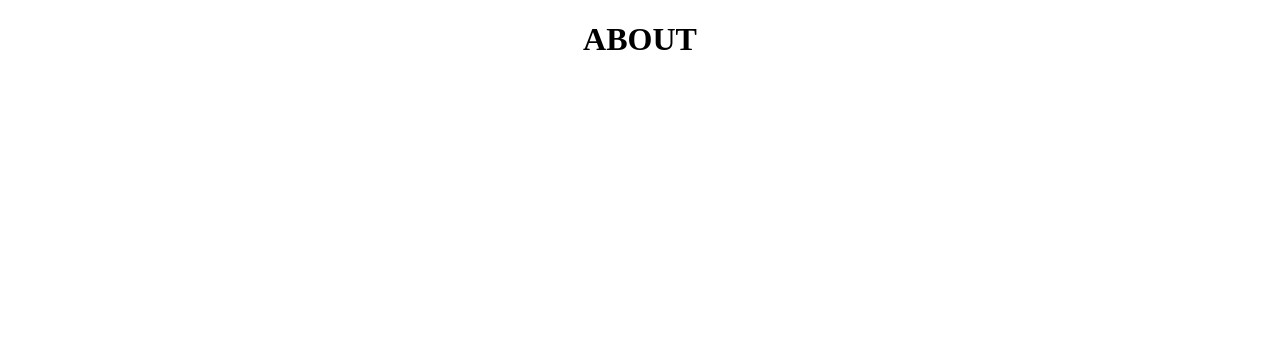
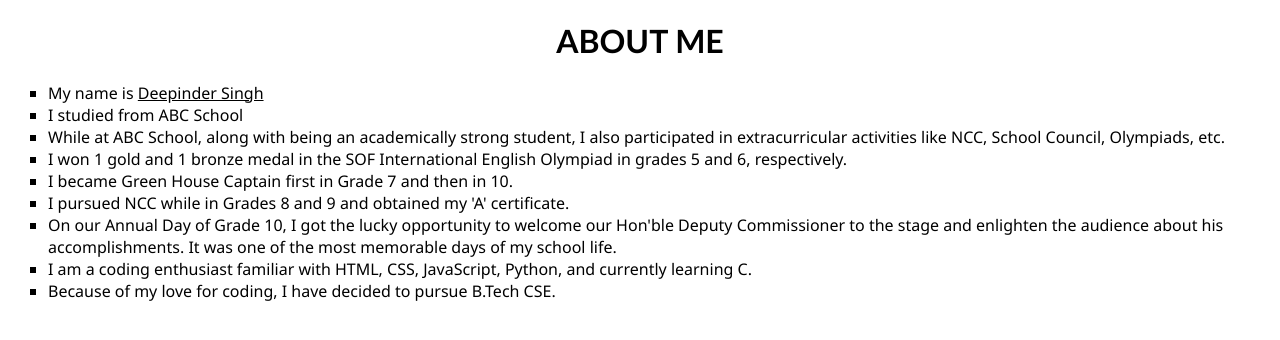
Before and after one commit to deepindersinghbti/Personal-Site, a plain HTML site: page about.html in a window 1280 px wide. Drawn offline with Linux system fonts and the light colour scheme.

Commit message:
Update about.html

```diff
--- a/about.html
+++ b/about.html
@@ -6,6 +6,22 @@
     <title>About</title>
 </head>
 <body>
-    <h1 align="center">ABOUT</h1>
+    <h1 style="font-family: 'Trebuchet MS', 'Lucida Sans Unicode', 'Lucida Grande', 'Lucida Sans', Arial, sans-serif; text-align: center;">ABOUT ME</h1>
+    <ul style="list-style-type: square; font-family: 'Segoe UI', Tahoma, Geneva, Verdana, sans-serif;">
+
+        <li>My name is <u>Deepinder Singh</u></li>
+        <li>I studied from ABC School</li>
+        <li>While at ABC School, along with being an academically strong student, I also participated in extracurricular
+            activities like NCC, School Council, Olympiads, etc.</li>
+        <li>I won 1 gold and 1 bronze medal in the SOF International English Olympiad in grades 5 and 6, respectively.</li>
+        <li>I became Green House Captain first in Grade 7 and then in 10.</li>
+        <li>I pursued NCC while in Grades 8 and 9 and obtained my 'A' certificate.</li>
+        <li>On our Annual Day of Grade 10, I got the lucky opportunity to welcome our Hon'ble Deputy Commissioner to the
+            stage and enlighten the audience about his accomplishments. It was one of the most memorable days of my school
+            life.</li>
+        <li>I am a coding enthusiast familiar with HTML, CSS, JavaScript, Python, and currently learning C.</li>
+        <li>Because of my love for coding, I have decided to pursue B.Tech CSE.</li>
+    </ul>
+
 </body>
 </html>
```
